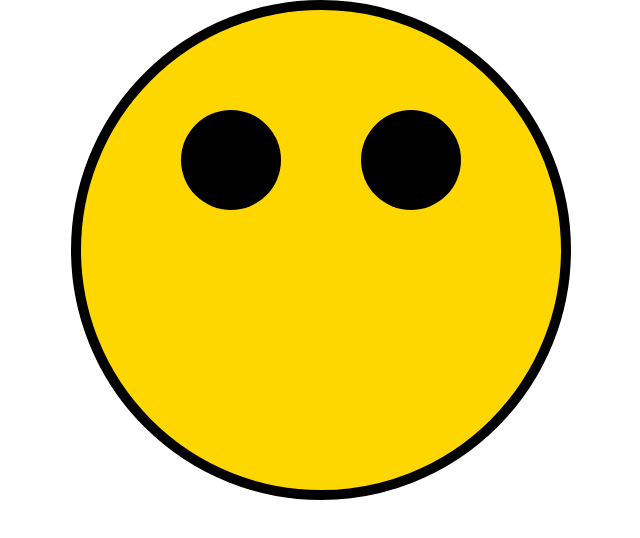
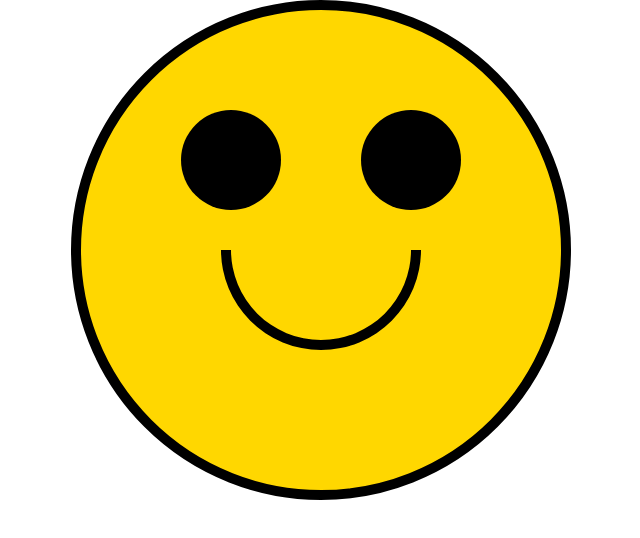
Before and after one commit to jctaylorjr/dataviz--barchart, a React app: page / in a window 1280 px wide. Shown: the top 538 px of the page, without its empty margins (159-799 px from the left). Built offline with nearby package versions, Linux system fonts and the light colour scheme.

Commit message:
added the mouth arc for the smiley face

```diff
--- a/src/App.js
+++ b/src/App.js
@@ -1,3 +1,5 @@
+import { arc } from 'd3';
+
 const width = 960;
 const height = 500;
 const centerX = width / 2;
@@ -9,14 +11,23 @@ const eyeOffsetX = 90;
 const eyeOffsetY = 90;
 const eyeRadius = 50;
 
+const mouthArc = arc()
+  .innerRadius(90)
+  .outerRadius(100)
+  .startAngle(Math.PI * .5)
+  .endAngle(Math.PI * 1.5);
+
 const App = () => (
   <svg width={width} height={height}>
-    <circle cx={centerX} cy={centerY} r={radius} fill="gold" stroke="black" strokeWidth={strokeWidth}>
-    </circle>
-    <circle cx={centerX - eyeOffsetX} cy={centerY - eyeOffsetY} r={eyeRadius} fill="black">
-    </circle>
-    <circle cx={centerX + eyeOffsetX} cy={centerY - eyeOffsetY} r={eyeRadius} fill="black">
-    </circle>
+    <g transform={`translate(${centerX}, ${centerY})`}>
+      <circle r={radius} fill="gold" stroke="black" strokeWidth={strokeWidth}>
+      </circle>
+      <circle cx={- eyeOffsetX} cy={- eyeOffsetY} r={eyeRadius} fill="black">
+      </circle>
+      <circle cx={+eyeOffsetX} cy={- eyeOffsetY} r={eyeRadius} fill="black">
+      </circle>
+      <path d={mouthArc()} />
+    </g>
   </svg >
 );
 
```
Also changed, not shown: 2 other files (tests, documents, lock files or other folders).
